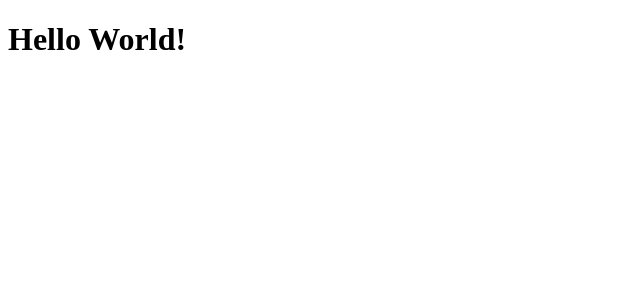
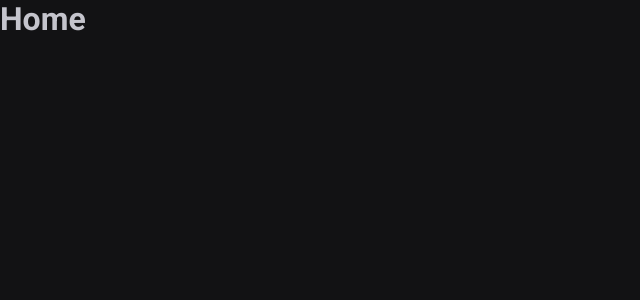
Before and after one commit to WagaoFC/igniteReactJSProjeto02, a React (Vite) app: page / in a window 1280 px wide. Shown: the top 300 px of the page, without its empty margins (0-640 px from the left). Built offline with nearby package versions, Linux system fonts and the light colour scheme.

Commit message:
incluindo pages e routes

```diff
--- a/package.json
+++ b/package.json
@@ -13,6 +13,7 @@
     "@types/styled-components": "^5.1.26",
     "react": "^18.2.0",
     "react-dom": "^18.2.0",
+    "react-router-dom": "^6.4.2",
     "styled-components": "^5.3.6"
   },
   "devDependencies": {
--- a/src/App.tsx
+++ b/src/App.tsx
@@ -1,3 +1,16 @@
+import { ThemeProvider } from 'styled-components'
+import { BrowserRouter } from 'react-router-dom'
+import { Router } from './Router'
+import { GlobalStyle } from './styles/global'
+import { defaultTheme } from './styles/themes/default'
+
 export function App() {
-  return <h1>Hello World!</h1>
+  return (
+    <ThemeProvider theme={defaultTheme}>
+      <BrowserRouter>
+        <Router />
+      </BrowserRouter>
+      <GlobalStyle />
+    </ThemeProvider>
+  )
 }
--- /dev/null
+++ b/src/Router.tsx
@@ -0,0 +1,12 @@
+import { Route, Routes } from 'react-router-dom'
+import { History } from './pages/History'
+import { Home } from './pages/Home'
+
+export function Router() {
+  return (
+    <Routes>
+      <Route path="/" element={<Home />} />
+      <Route path="/history" element={<History />} />
+    </Routes>
+  )
+}
--- /dev/null
+++ b/src/pages/History.tsx
@@ -0,0 +1,3 @@
+export function History() {
+  return <h1>History</h1>
+}
--- /dev/null
+++ b/src/pages/Home.tsx
@@ -0,0 +1,3 @@
+export function Home() {
+  return <h1>Home</h1>
+}
```
Also changed, not shown: 2 other files (tests, documents, lock files or other folders).
